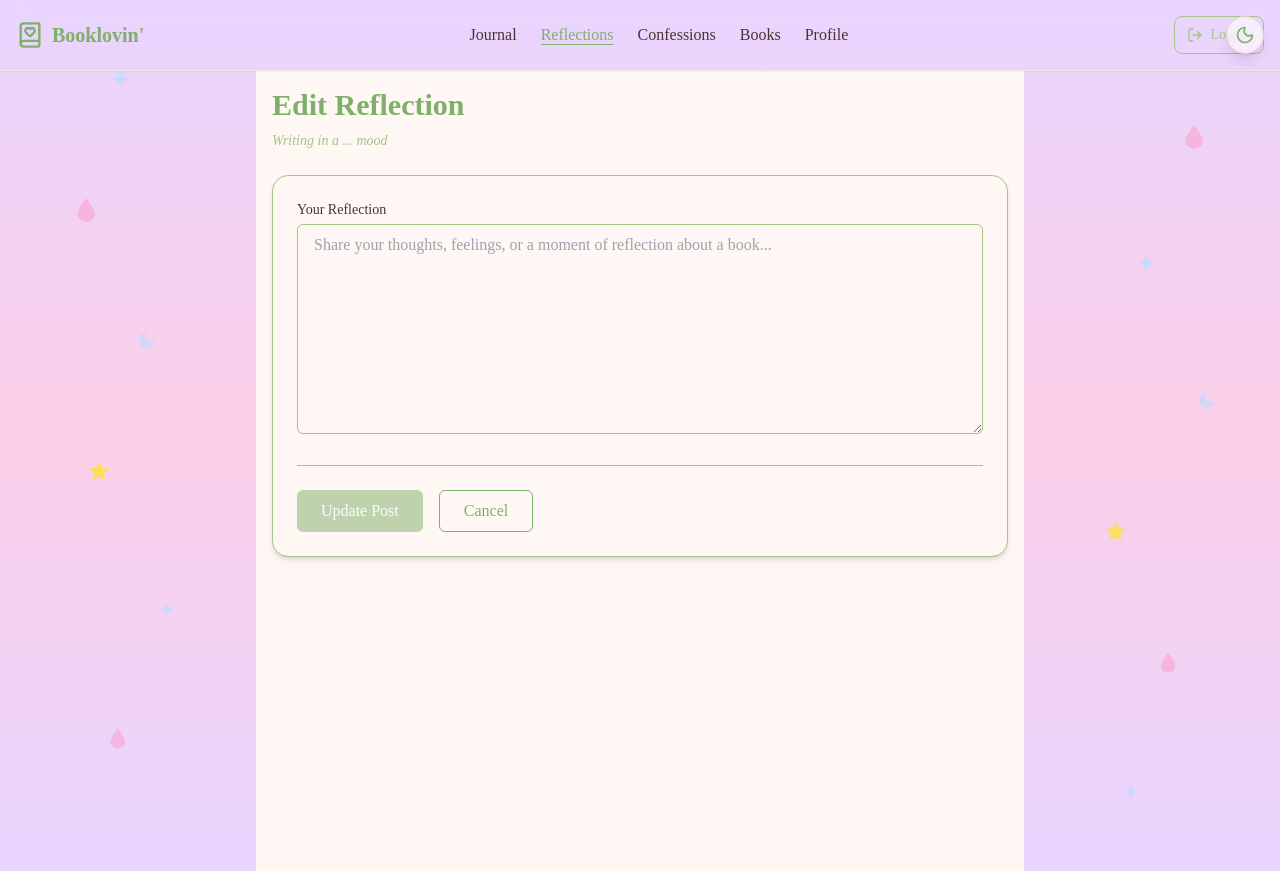
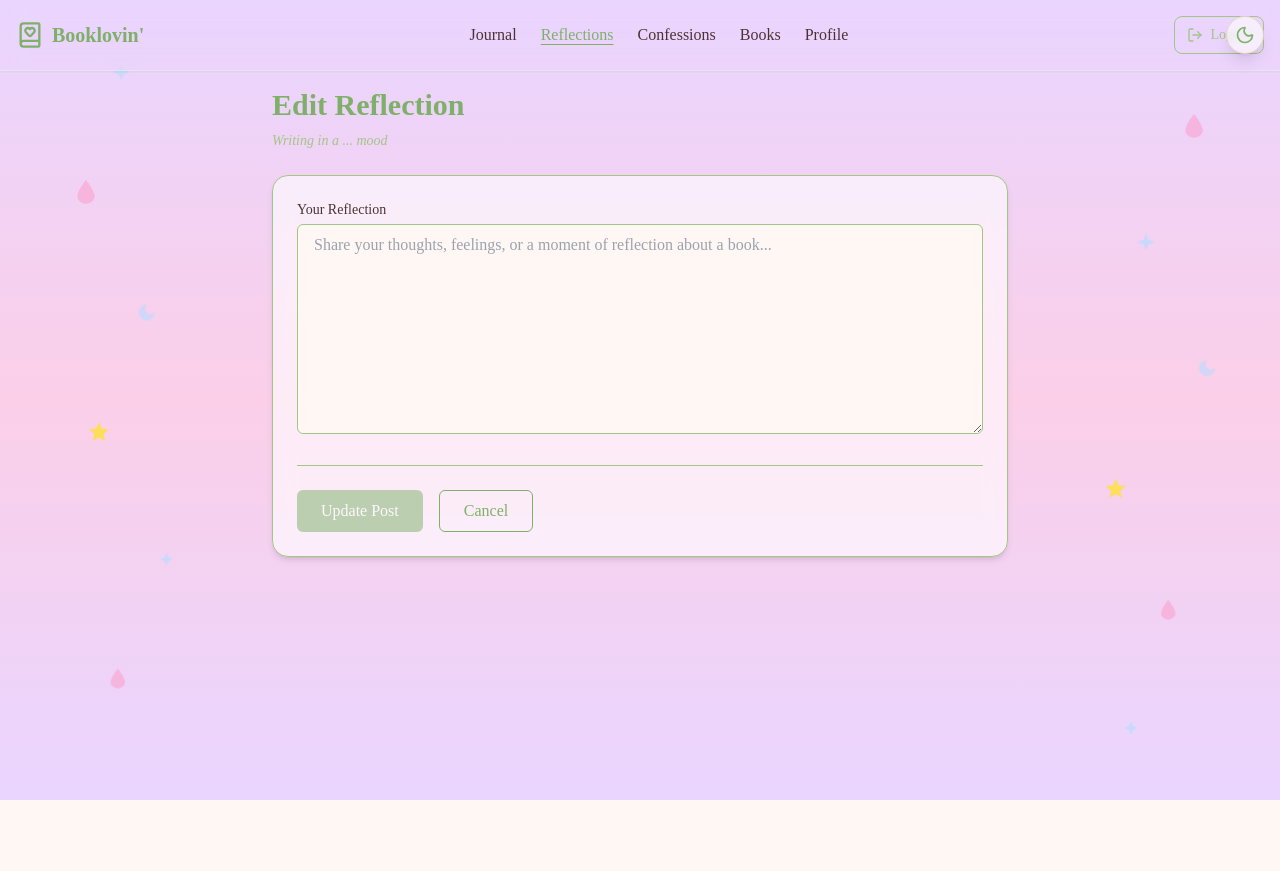
Before and after one commit to shrutipandey15/bookLovin, a React (Vite) app in the folder frontend/: page /posts/1/edit in a window 1280 px wide. After the commit the page ends 800 px from the top, so only its background shows below. Built offline with nearby package versions, Linux system fonts and the light colour scheme; no server answers; sample sign-in values are in the browser's storage; a web font is replaced by a local one.

Commit message:
feat: removed extra div

```diff
--- a/frontend/src/components/Layout.jsx
+++ b/frontend/src/components/Layout.jsx
@@ -4,20 +4,29 @@ import Navbar from "./Navbar";
 import { Sun, Moon } from 'lucide-react';
 
 const ThemeContext = createContext();
+
 export const ThemeProvider = ({ children }) => {
-  const [theme, setTheme] = useState('daydream');
+  const [theme, setTheme] = useState(() => {
+    const savedTheme = localStorage.getItem('booklovin-theme');
+    return savedTheme || 'daydream';
+  });
+
   useEffect(() => {
     document.documentElement.setAttribute('data-theme', theme);
+    localStorage.setItem('booklovin-theme', theme);
   }, [theme]);
+
   const toggleTheme = () => {
     setTheme(prevTheme => prevTheme === 'daydream' ? 'starlight' : 'daydream');
   };
+
   return (
     <ThemeContext.Provider value={{ theme, toggleTheme }}>
       {children}
     </ThemeContext.Provider>
   );
 };
+
 export const useTheme = () => useContext(ThemeContext);
 
 const DaydreamDoodles = () => {
@@ -47,7 +56,6 @@ const DaydreamDoodles = () => {
         { type: 'star', className: 'w-6 h-6 text-yellow-300 opacity-90', style: { top: '55%', left: '6%' }, depth: 0.9, duration: '8s' },
         { type: 'simpleStar', className: 'w-4 h-4 text-blue-200 opacity-80', style: { top: '70%', left: '12%' }, depth: 0.4, duration: '15s' },
         { type: 'petal', className: 'w-5 h-5 text-pink-300 opacity-70', style: { top: '85%', left: '8%' }, depth: 0.7, duration: '11s' },
-
         { type: 'petal', className: 'w-6 h-6 text-pink-300 opacity-70', style: { top: '15%', right: '6%' }, depth: 0.5, duration: '13s' },
         { type: 'simpleStar', className: 'w-5 h-5 text-blue-200 opacity-80', style: { top: '30%', right: '10%' }, depth: 0.8, duration: '9s' },
         { type: 'moon', className: 'w-5 h-5 text-blue-200 opacity-70', style: { top: '45%', right: '5%' }, depth: 0.6, duration: '14s' },
@@ -83,19 +91,16 @@ const DaydreamDoodles = () => {
 
 const StarlightConstellations = () => {
     const canvasRef = useRef(null);
-
     useEffect(() => {
         const canvas = canvasRef.current;
         if (!canvas) return;
         const ctx = canvas.getContext('2d');
         let stars = [];
-
         const resizeCanvas = () => {
             canvas.width = window.innerWidth;
             canvas.height = window.innerHeight;
             stars = [];
             const numStars = Math.floor(canvas.width / 15);
-
             for (let i = 0; i < numStars; i++) {
                 stars.push({
                     x: Math.random() * canvas.width,
@@ -104,7 +109,6 @@ const StarlightConstellations = () => {
                     alpha: Math.random() * 0.8 + 0.2,
                 });
             }
-
             stars.forEach(star => {
                 const neighbors = stars
                     .map(other => {
@@ -112,11 +116,9 @@ const StarlightConstellations = () => {
                         return { star: other, distance };
                     })
                     .sort((a, b) => a.distance - b.distance);
-
                 star.neighbors = neighbors.slice(1, 3);
             });
         };
-
         const draw = () => {
             if (!ctx) return;
             ctx.clearRect(0, 0, canvas.width, canvas.height);
@@ -132,7 +134,6 @@ const StarlightConstellations = () => {
                     }
                 });
             });
-
             stars.forEach(star => {
                 ctx.save();
                 ctx.globalAlpha = star.alpha;
@@ -143,16 +144,13 @@ const StarlightConstellations = () => {
                 ctx.restore();
             });
         };
-
         resizeCanvas();
         draw();
-
         window.addEventListener('resize', resizeCanvas);
         return () => {
             window.removeEventListener('resize', resizeCanvas);
         };
     }, []);
-
     return <canvas ref={canvasRef} className="absolute inset-0 z-0" />;
 };
 const Layout = ({ children }) => {
@@ -168,9 +166,7 @@ const Layout = ({ children }) => {
 
   return (
     <div className={`min-h-screen font-body text-text-primary relative ${theme === 'daydream' ? daydreamBg : starlightBg}`}>
-
         {theme === 'daydream' ? <DaydreamDoodles /> : <StarlightConstellations />}
-
         <div className="relative z-10 bg-transparent">
             {showNav && <Navbar />}
             <button
--- a/frontend/src/components/PostEditor.jsx
+++ b/frontend/src/components/PostEditor.jsx
@@ -13,16 +13,13 @@ const PostEditor = () => {
   const { mood, moodConfig } = useMood();
   const { currentPost, status } = useSelector(state => state.posts);
 
-  // CHANGED: Simplified state to just a single caption text
   const [captionText, setCaptionText] = useState('');
 
-  // Fetch and populate data when editing a post
   useEffect(() => {
     if (isEditing && (!currentPost || currentPost.uid !== postId)) {
       dispatch(fetchSinglePost(postId));
     }
     if (isEditing && currentPost && currentPost.uid === postId) {
-      // Use caption_text if it exists from the new model, otherwise fallback to old fields
       setCaptionText(currentPost.caption_text || currentPost.content);
     }
   }, [dispatch, isEditing, postId, currentPost]);
@@ -31,12 +28,11 @@ const PostEditor = () => {
     e.preventDefault();
     const moodKey = Object.keys(moodConfig).find(key => moodConfig[key].enum === mood);
 
-    // CHANGED: The payload now reflects our final 'Post' model for a text-only post
     const postData = {
       caption_text: captionText,
       moodKey,
-      bookId: 'mockBookId123', // In a real app, you'd select a book
-      mediaUrl: null, // Explicitly null for text-only posts
+      bookId: 'mockBookId123',
+      mediaUrl: null,
     };
 
     if (isEditing) {
@@ -45,13 +41,13 @@ const PostEditor = () => {
       await dispatch(createPost(postData));
     }
 
-    navigate('/posts'); // Or to the new unified feed page
+    navigate('/posts');
   };
 
   const currentMoodLabel = moodConfig[Object.keys(moodConfig).find(key => moodConfig[key].enum === mood)]?.label || '...';
 
   return (
-    <div className="mx-auto max-w-3xl min-h-screen p-4 font-body text-text-primary bg-background">
+    <div className="mx-auto max-w-3xl p-4 font-body text-text-primary">
       <h1 className="mb-2 text-3xl font-bold text-primary">
         {isEditing ? 'Edit Reflection' : 'Share a Reflection'}
       </h1>
@@ -59,9 +55,8 @@ const PostEditor = () => {
         Writing in a {currentMoodLabel} mood
       </p>
 
-      <form onSubmit={handleSubmit} className="space-y-6 rounded-2xl border border-secondary bg-background p-6 shadow-md">
+      <form onSubmit={handleSubmit} className="space-y-6 rounded-2xl border border-secondary bg-card-background p-6 shadow-md backdrop-blur-md">
 
-        {/* CHANGED: Simplified form for just the reflection text */}
         <div>
           <label htmlFor="captionText" className="mb-1 block text-sm font-medium text-text-primary">Your Reflection</label>
           <textarea
--- a/frontend/src/pages/JournalPage/LetterComposer.jsx
+++ b/frontend/src/pages/JournalPage/LetterComposer.jsx
@@ -61,7 +61,7 @@ const LetterComposer = ({ letter, onSave, onCancel }) => {
       : `Dear Past Me...\n\nI want you to know that...`;
 
   return (
-    <div className="mx-auto max-w-4xl min-h-screen p-6 bg-background text-text-primary font-body">
+    <div className="mx-auto max-w-4xl p-6 text-text-primary font-body">
       <header className="mb-8 flex items-center justify-between">
         <button
           onClick={onCancel}
```
